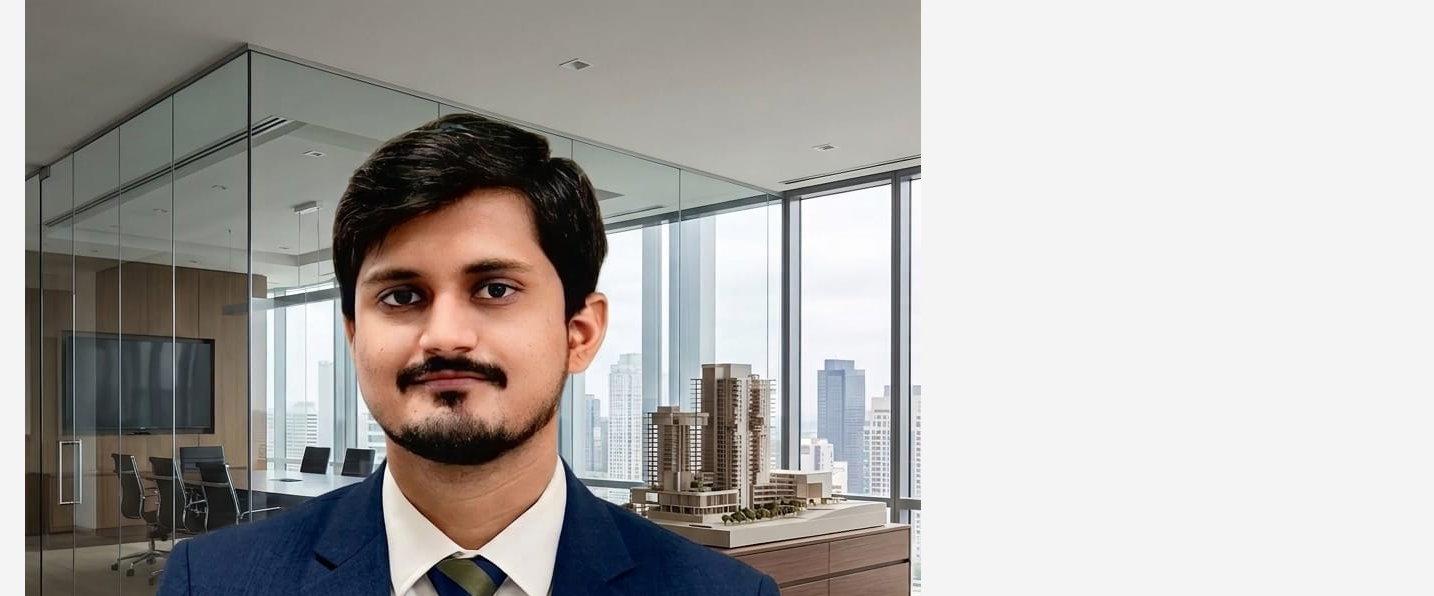
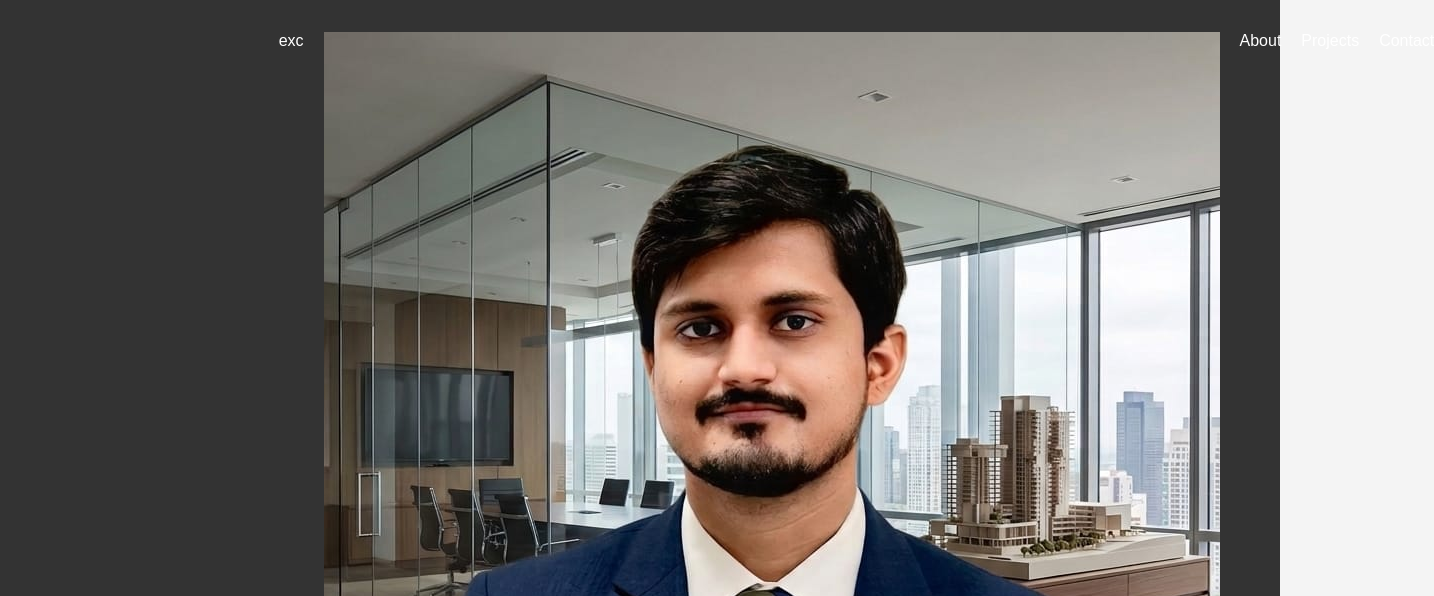
Before and after one commit to Ahmad735-ra/Ahmad-Raza, a plain HTML site: page index.html in a window 1280 px wide. Shown: the top 596 px of the page, 1434 px wide, since content can reach past the window. Drawn offline with Linux system fonts and the light colour scheme.

Commit message:
Add files via upload

```diff
--- a/index.html
+++ b/index.html
@@ -4,7 +4,7 @@
     <meta charset="UTF-8">
     <meta name="viewport" content="width=device-width, initial-scale=1.0">
     <title>My Portfolio</title>
-exc<img src="Ahmadraz.jpeg" alt="Ahmad Raza" style=width:"200px">
+
     <link rel="stylesheet" href="style.css">
 </head>
 <body>
@@ -12,7 +12,8 @@ exc<img src="Ahmadraz.jpeg" alt="Ahmad Raza" style=width:"200px">
         <nav>
             <h1>My Portfolio</h1>
             <ul>
-                <li><a href="#about">About</a></li>
+          exc<img src="Ahmadraz.jpeg" alt="Ahmad Raza" style=width:"60px">
+<li><a href="#about">About</a></li>
                 <li><a href="#projects">Projects</a></li>
                 <li><a href="#contact">Contact</a></li>
             </ul>
```
